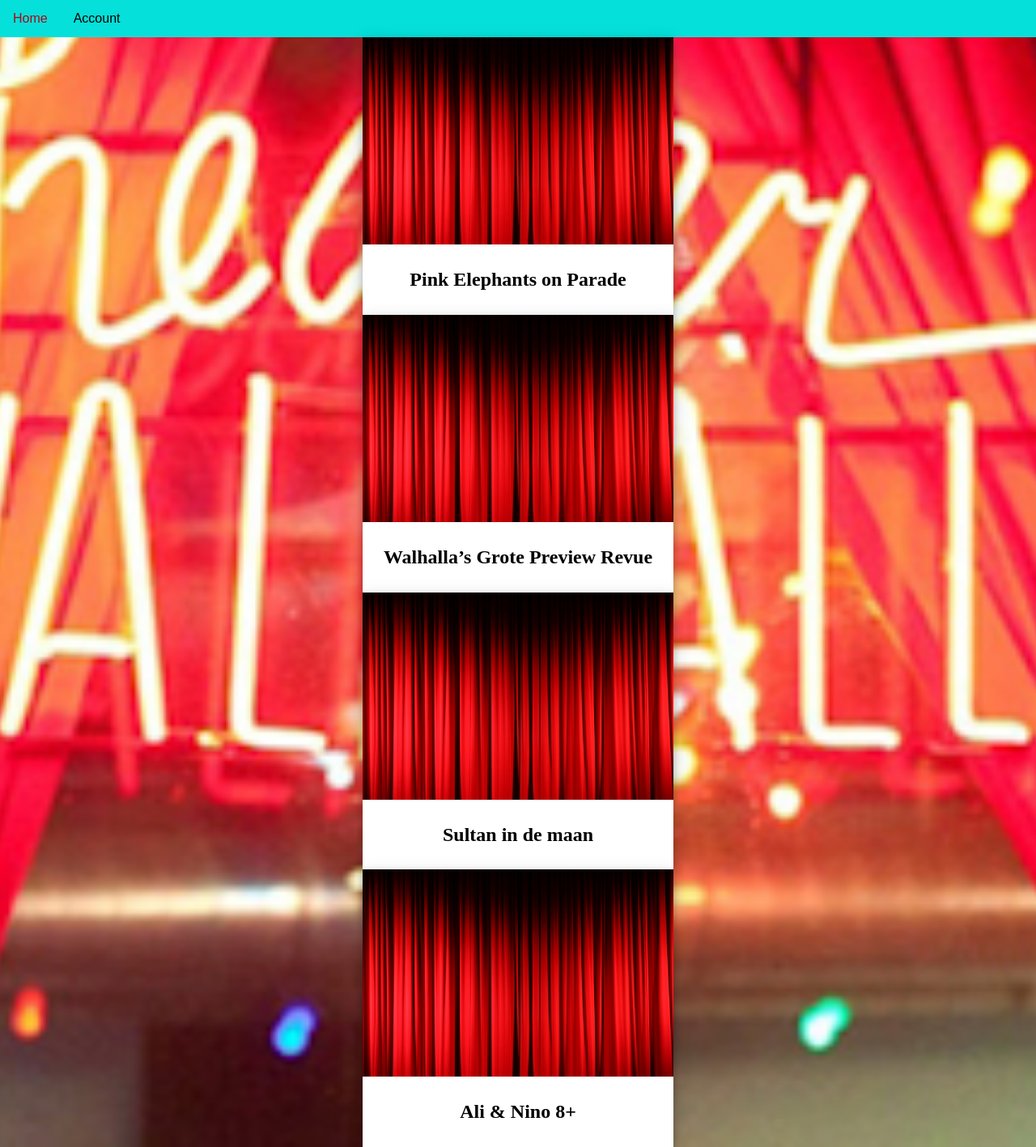
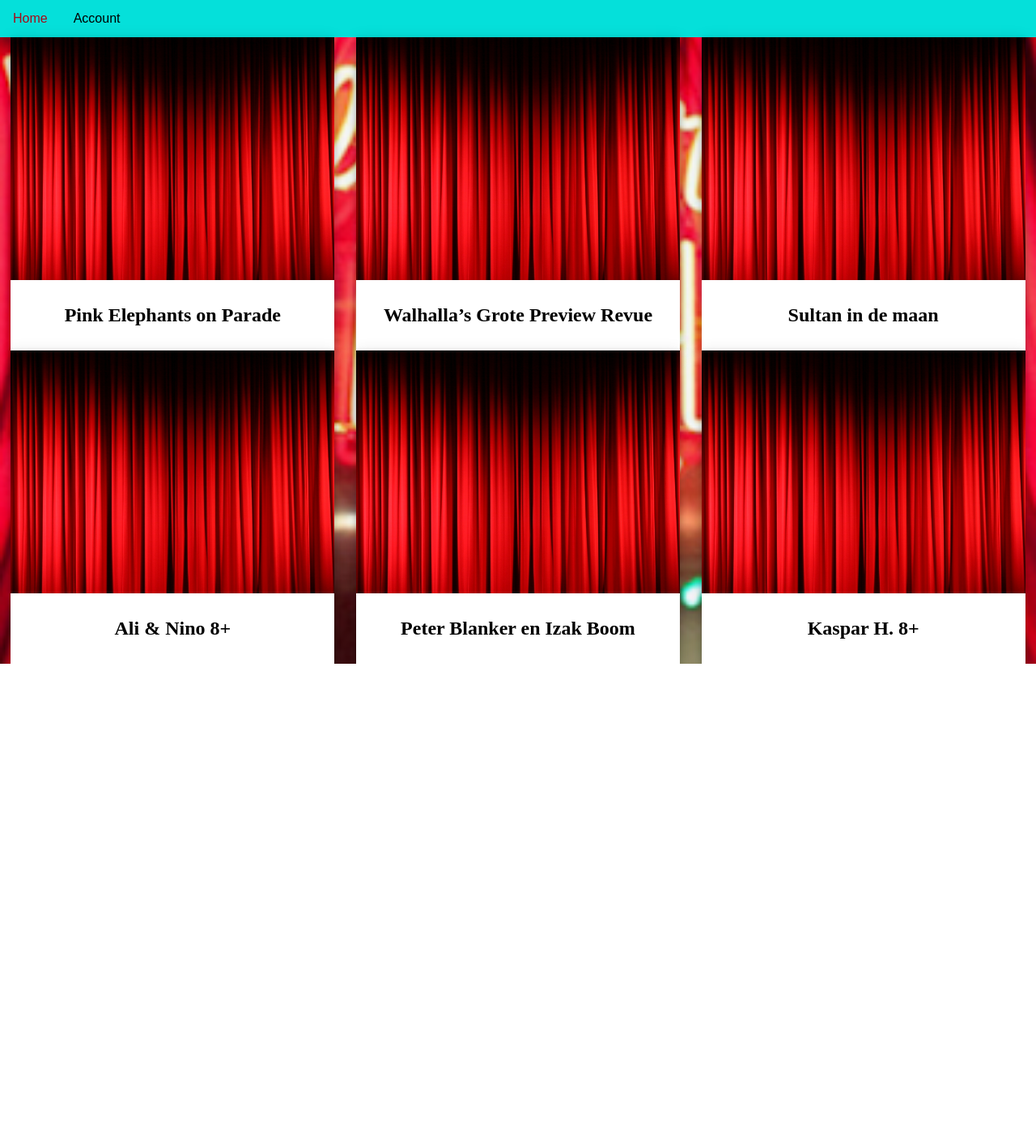
Before and after one commit to Lucas-Git-Hub/CLE-3, a PHP site: page /Php/index.php in a window 1280 px wide. Shown: the whole page at 81% size. After the commit the page ends 820 px from the top, so only its background shows below. Run offline with PHP 8.4, Linux system fonts and the light colour scheme.

Commit message:
Shows Flexbox per div en Image size neergezet

```diff
--- a/CLE 3/Css/style.css
+++ b/CLE 3/Css/style.css
@@ -8,14 +8,21 @@ body {
     background-color: #F8012D;
 }
 
-img {width: 100%}
+div {
+    display: flex;
+    flex-flow: row wrap;
+    justify-content: center;
+    align-content: space-around;
+}
+
+img {
+    height: 300px;
+    width: 400px;
+}
 
 /* Image per show gets shown in this visual */
 .polaroid {
-    display: flex;
-    flex-flow: row wrap;
-    justify-content: center;
-    width: 30%;
+    width: 400px;
     background-color: white;
     box-shadow: 0 4px 8px 0 rgba(0, 0, 0, 0.2), 0 6px 20px 0 rgba(0, 0, 0, 0.19);
     margin: auto;
@@ -25,9 +32,6 @@ img {width: 100%}
 
 /* Title of show gets shown in this box */
 .container {
-    display: flex;
-    flex-flow: row wrap;
-    justify-content: center;
     text-align: center;
     padding: 10px 20px;
     border-radius: 4px;
--- a/CLE 3/Js/main.js
+++ b/CLE 3/Js/main.js
@@ -1,8 +1,8 @@
 window.addEventListener('load',init);
 
-let shows = ["Pink Elephants on Parade","Walhalla’s Grote Preview Revue","Sultan in de maan","Ali & Nino 8+"];
-let codes = ['5231','213','12313','1232'];
-let showPictures = ['../img/Pink-Elephants.jpg','../img/Walhalla-Revue.jpg','../img/sultan-in-de-maan.jpg','../img/Ali-Nino.jpg'];
+let shows = ["Pink Elephants on Parade","Walhalla’s Grote Preview Revue","Sultan in de maan","Ali & Nino 8+","Peter Blanker en Izak Boom","Kaspar H. 8+"];
+let codes = ['5231','213','12313','1232','2332','2555'];
+let showPictures = ['../img/Pink-Elephants.jpg','../img/Walhalla-Revue.jpg','../img/sultan-in-de-maan.jpg','../img/Ali-Nino.jpg','../img/Peter-Izak.jpg','../img/KasparH.jpg'];
 let playField;
 let lastTarget;
 
```
Also changed, not shown: CLE 3/img/KasparH.jpg (added), CLE 3/img/Peter-Izak.jpg (added).
